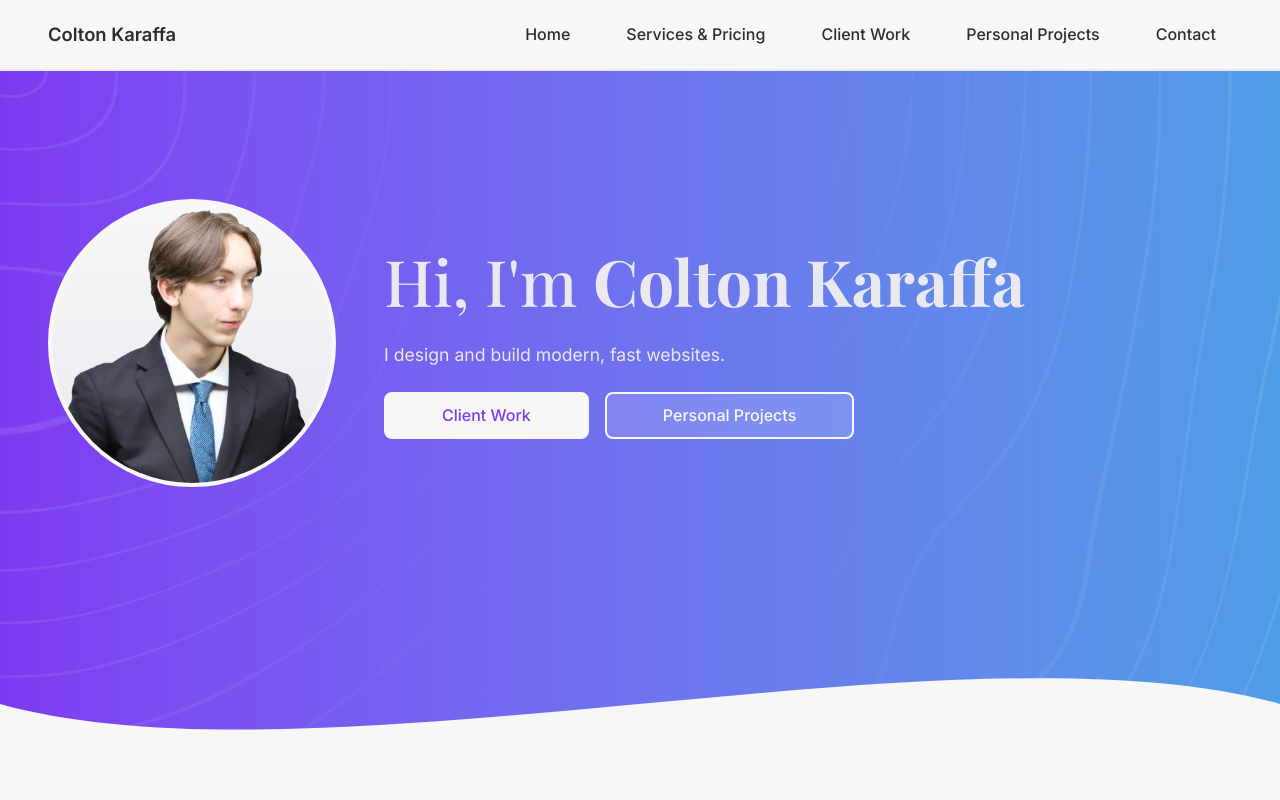
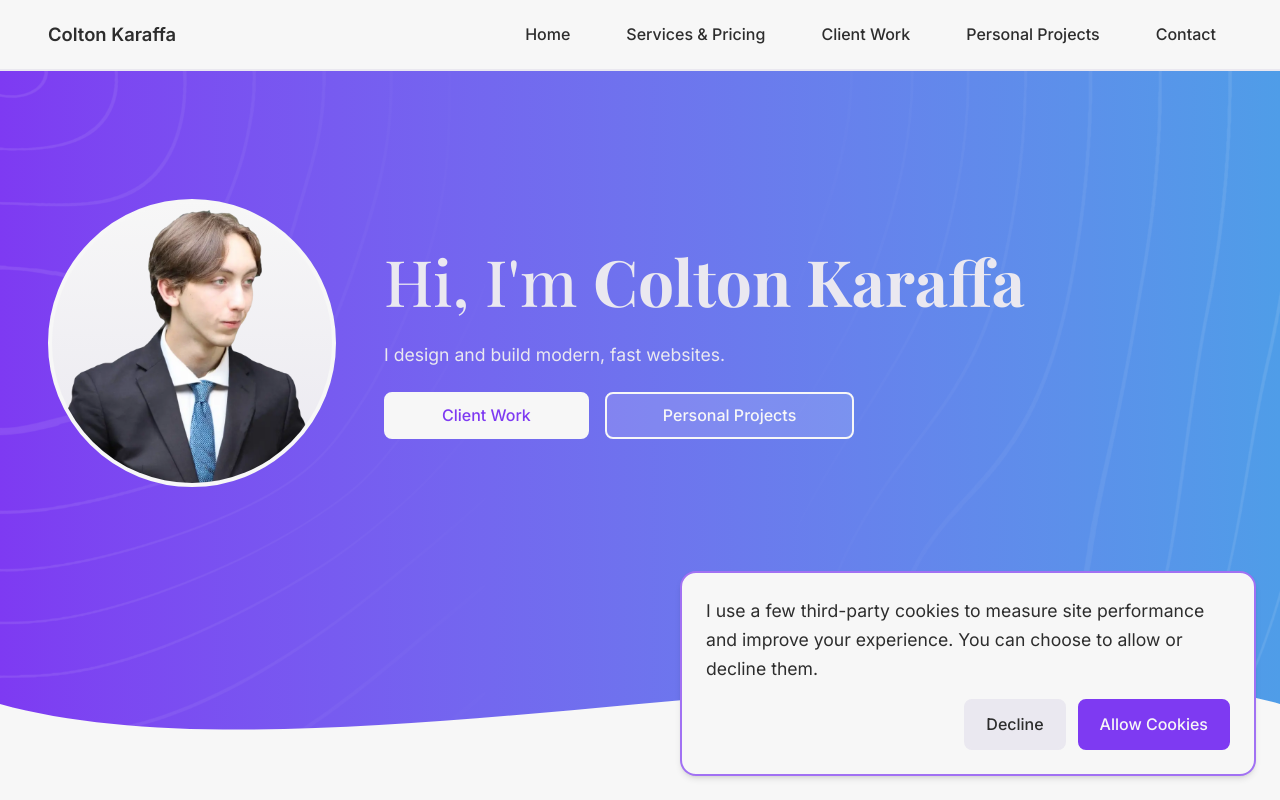
Before and after one commit to coltonk1/portfolio, a Next.js app: page / in a window 1280 px wide. Shown: the top 800 px of the page. Built offline with nearby package versions, Linux system fonts and the light colour scheme; a web font is replaced by a local one.

Commit message:
create cookie consent banner

```diff
--- a/src/app/globals.css
+++ b/src/app/globals.css
@@ -120,3 +120,15 @@ a,
 p {
     color: var(--color-brand-grey);
 }
+
+@keyframes slide-up {
+    from {
+        opacity: 0;
+    }
+    to {
+        opacity: 1;
+    }
+}
+.animate-slide-up {
+    animation: slide-up 0.4s ease-out forwards;
+}
--- a/src/app/layout.js
+++ b/src/app/layout.js
@@ -5,6 +5,7 @@ import Footer from '@/components/Footer';
 import ThemeScript from '@/components/ThemeScript';
 import LineSrc from '@/assets/herolines.webp';
 import Script from 'next/script';
+import AdsScripts from '@/components/AdScript';
 const inter = Inter({
     subsets: ['latin'],
     variable: '--font-inter',
@@ -39,19 +40,7 @@ export default function RootLayout({ children }) {
             <body
                 className={`${inter.variable} ${outfit.variable} ${playfair.variable} antialiased min-h-screen flex flex-col`}
             >
-                <Script
-                    async
-                    src="https://www.googletagmanager.com/gtag/js?id=AW-17644189543"
-                    strategy="afterInteractive"
-                />
-                <Script id="google-ads" strategy="afterInteractive">
-                    {`
-            window.dataLayer = window.dataLayer || [];
-            function gtag(){dataLayer.push(arguments);}
-            gtag('js', new Date());
-            gtag('config', 'AW-17644189543');
-          `}
-                </Script>
+                <AdsScripts />
                 <NavBar />
                 {children}
             </body>
--- /dev/null
+++ b/src/components/AdScript.jsx
@@ -0,0 +1,97 @@
+'use client';
+
+import { useState, useEffect } from 'react';
+import Script from 'next/script';
+
+export default function AdsScripts() {
+    const [enabled, setEnabled] = useState(false);
+    const [showBanner, setShowBanner] = useState(false);
+
+    useEffect(() => {
+        // Check localStorage so banner doesn’t reappear on every page load
+        const consent = localStorage.getItem('ads-consent');
+        if (!consent) setShowBanner(true);
+        else if (consent === 'granted') setEnabled(true);
+    }, []);
+
+    const accept = () => {
+        setEnabled(true);
+        setShowBanner(false);
+        localStorage.setItem('ads-consent', 'granted');
+    };
+
+    const decline = () => {
+        setEnabled(false);
+        setShowBanner(false);
+        localStorage.setItem('ads-consent', 'denied');
+    };
+
+    return (
+        <>
+            {showBanner && (
+                <div
+                    className="
+      fixed bottom-6 right-6
+      w-[90%] max-w-xl
+      bg-brand-white border-2 border-brand-purple/70
+      rounded-2xl shadow-md
+      p-6 flex flex-col gap-4 md:justify-between
+      animate-slide-up z-50
+    "
+                >
+                    <p className="text-sm leading-relaxed text-brand-grey">
+                        I use a few third-party cookies to measure site performance and improve your
+                        experience. You can choose to allow or decline them.
+                    </p>
+
+                    <div className="flex gap-3 justify-end">
+                        <button
+                            onClick={decline}
+                            className="
+          px-5 py-3 text-sm font-medium rounded-lg
+          bg-brand-off-white !text-brand-grey border-2 border-brand-off-white
+          hover:bg-brand-grey hover:!text-brand-off-white
+          transition-colors cursor-pointer
+        "
+                        >
+                            Decline
+                        </button>
+
+                        <button
+                            onClick={accept}
+                            className="
+          px-5 py-3 text-sm font-medium rounded-lg
+          bg-brand-purple !text-brand-white border-2 border-brand-purple
+          hover:bg-brand-grey hover:border-brand-grey hover:!text-brand-off-white
+          transition-colors cursor-pointer
+        "
+                        >
+                            Allow Cookies
+                        </button>
+                    </div>
+                </div>
+            )}
+
+            {enabled && (
+                <>
+                    <Script
+                        async
+                        src="https://www.googletagmanager.com/gtag/js?id=AW-17644189543"
+                        strategy="afterInteractive"
+                    />
+                    <Script id="google-ads" strategy="afterInteractive">
+                        {`
+              window.dataLayer = window.dataLayer || [];
+              function gtag(){dataLayer.push(arguments);}
+              gtag('js', new Date());
+              gtag('config', 'AW-17644189543', {
+                'allow_ad_personalization_signals': false,
+                'conversion_linker': false
+              });
+            `}
+                    </Script>
+                </>
+            )}
+        </>
+    );
+}
```
